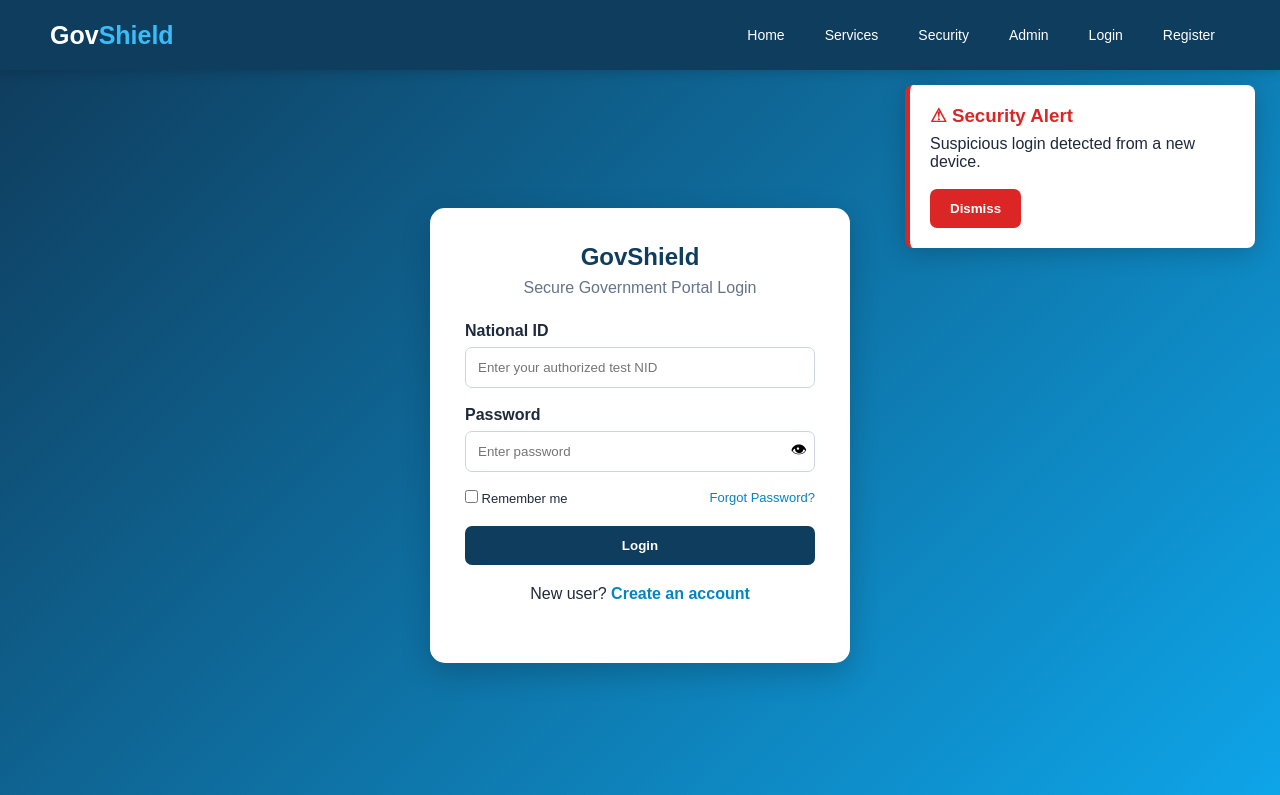
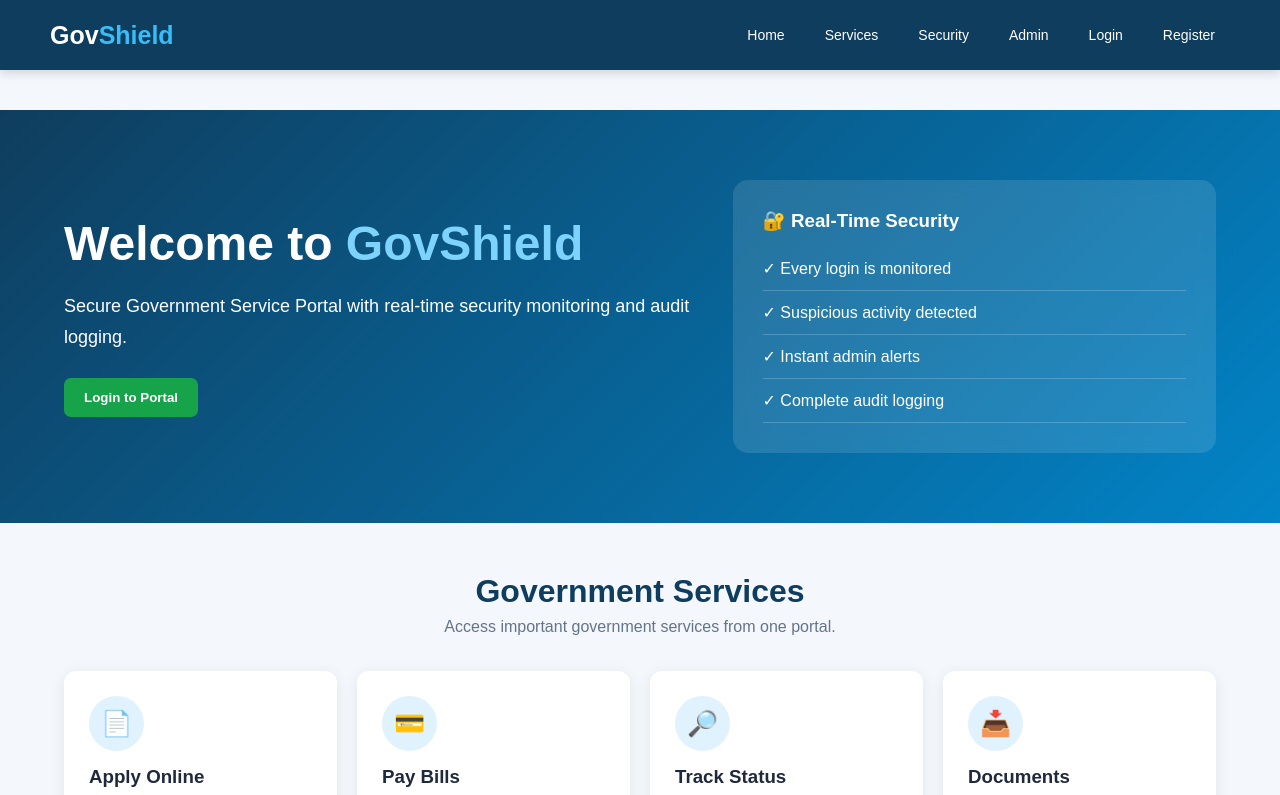
Before and after one commit to riyad717/GovShield, a plain HTML site: page index.html in a window 1280 px wide. Both pictures are taken after a click on the button "Home". Shown: the top 795 px of the page. Drawn offline with Linux system fonts and the light colour scheme.

Commit message:
Fix: Home opens without login; security alert only on Test button
- index.html: 'home' added to publicPages so the Home button opens the landing page
- index.html: removed the 5-second demo alert that popped up on every page load

Co-Authored-By: Claude Haiku 5.5 <noreply@anthropic.com>
Claude-Session: https://claude.ai/code/session_016VvKVyt57Hug3dUKtnfPyM

```diff
--- a/index.html
+++ b/index.html
@@ -2165,7 +2165,7 @@
     }
 
     function showPage(pageId) {
-        const publicPages = ["login", "register"];
+        const publicPages = ["home", "login", "register"];
         if (!publicPages.includes(pageId) && !currentGovShieldUser) {
             pageId = "login";
         }
@@ -2401,13 +2401,7 @@
     }
 
 
-    /* DEMO ALERT */
-
-    setTimeout(function() {
-
-        showAlert();
-
-    }, 5000);
+    /* The alert banner now opens only when the "Test Security Alert" button is pressed. */
 
 </script>
 
```
